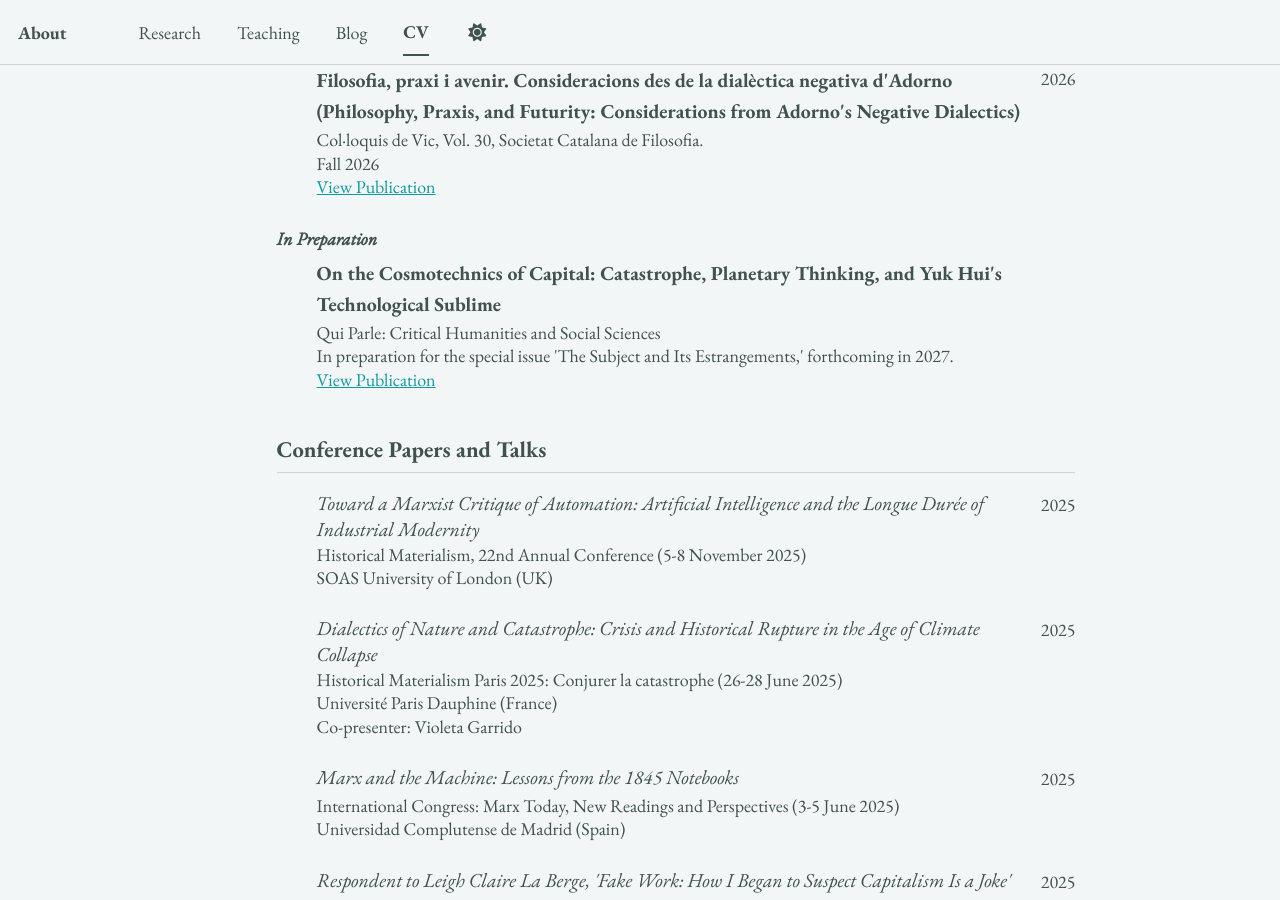
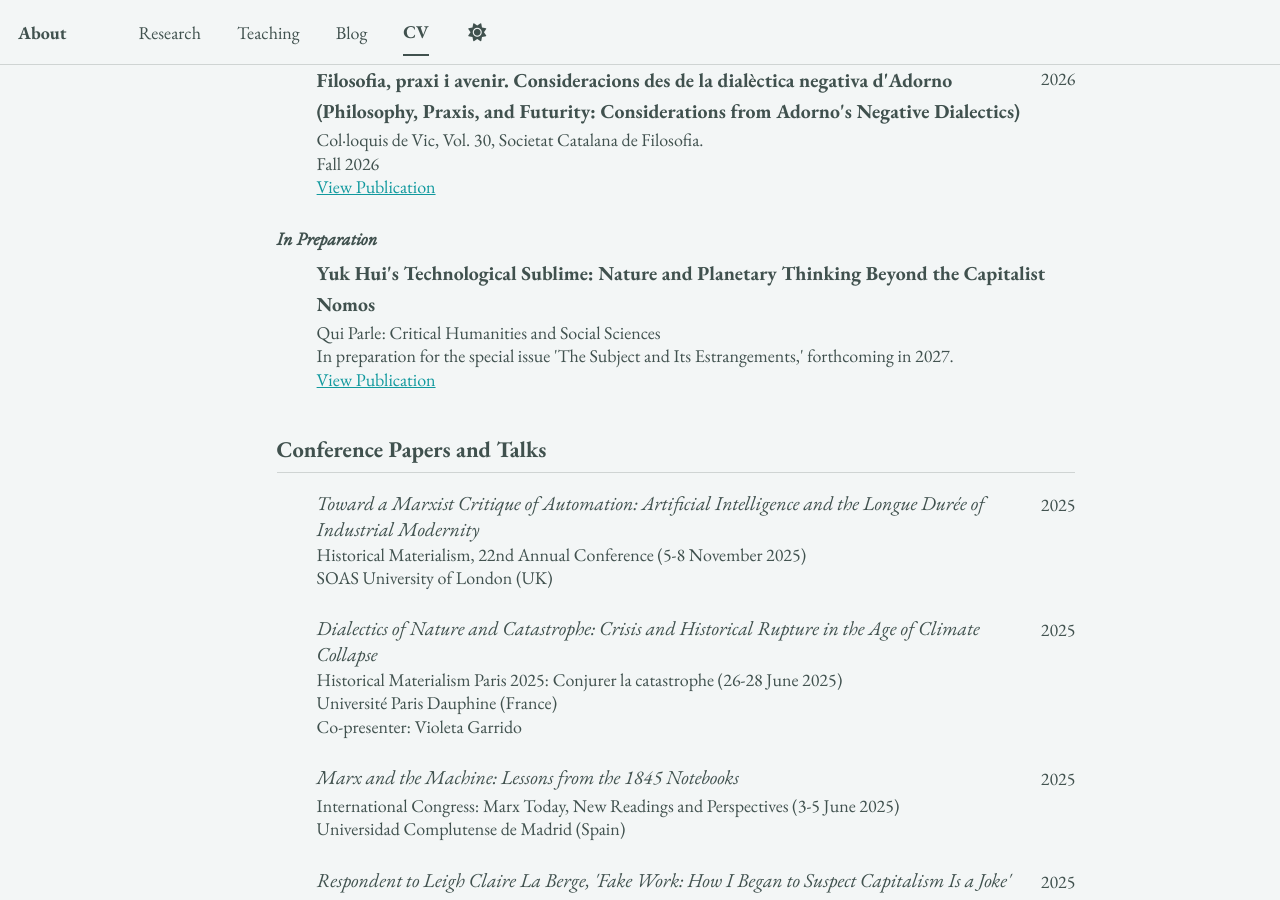
Before and after one commit to epujol90/epujol90.github.io, a Jekyll site: the page built from _pages/cv-json.md, in a window 1280 px wide and 900 px high, scrolled down 3170 px. Built offline with Jekyll 4.4.1, drawn with Linux system fonts in a browser that asks for light colours; a script bundle is joined from its source files by our own code; library files that are not in the unit come from our copies.

Commit message:
Update cv.json

```diff
--- a/_data/cv.json
+++ b/_data/cv.json
@@ -197,7 +197,7 @@
       "category": "Forthcoming/In Press"
     },
         {
-      "name": "On the Cosmotechnics of Capital: Catastrophe, Planetary Thinking, and Yuk Hui's Technological Sublime",
+      "name": "Yuk Hui's Technological Sublime: Nature and Planetary Thinking Beyond the Capitalist Nomos",
       "publisher": "Qui Parle: Critical Humanities and Social Sciences",
       "releaseDate": "",
       "website": "https://quiparle.org/CfP-The-Subject-and-its-Estrangements",
```
